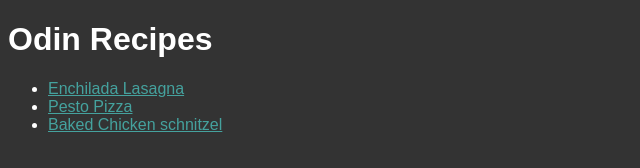
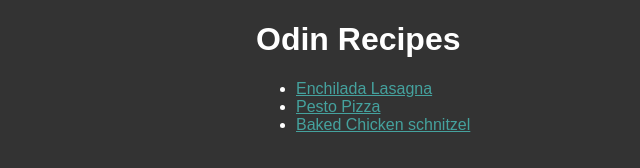
Before and after one commit to ZascuOfficial/Odin_Proj-Recipes_Website, a plain HTML site: page index.html in a window 1280 px wide. Shown: the whole page, without its empty margins (0-640 px from the left). Drawn offline with Linux system fonts and the light colour scheme.

Commit message:
Edit styles.css file

```diff
--- a/CSS/styles.css
+++ b/CSS/styles.css
@@ -2,6 +2,8 @@
   background-color: #333333;
   color: #FFFFFF;
   font-family: sans-serif;
+  width: 60%;
+  margin: 0px auto;
 }
 
 a {
```
